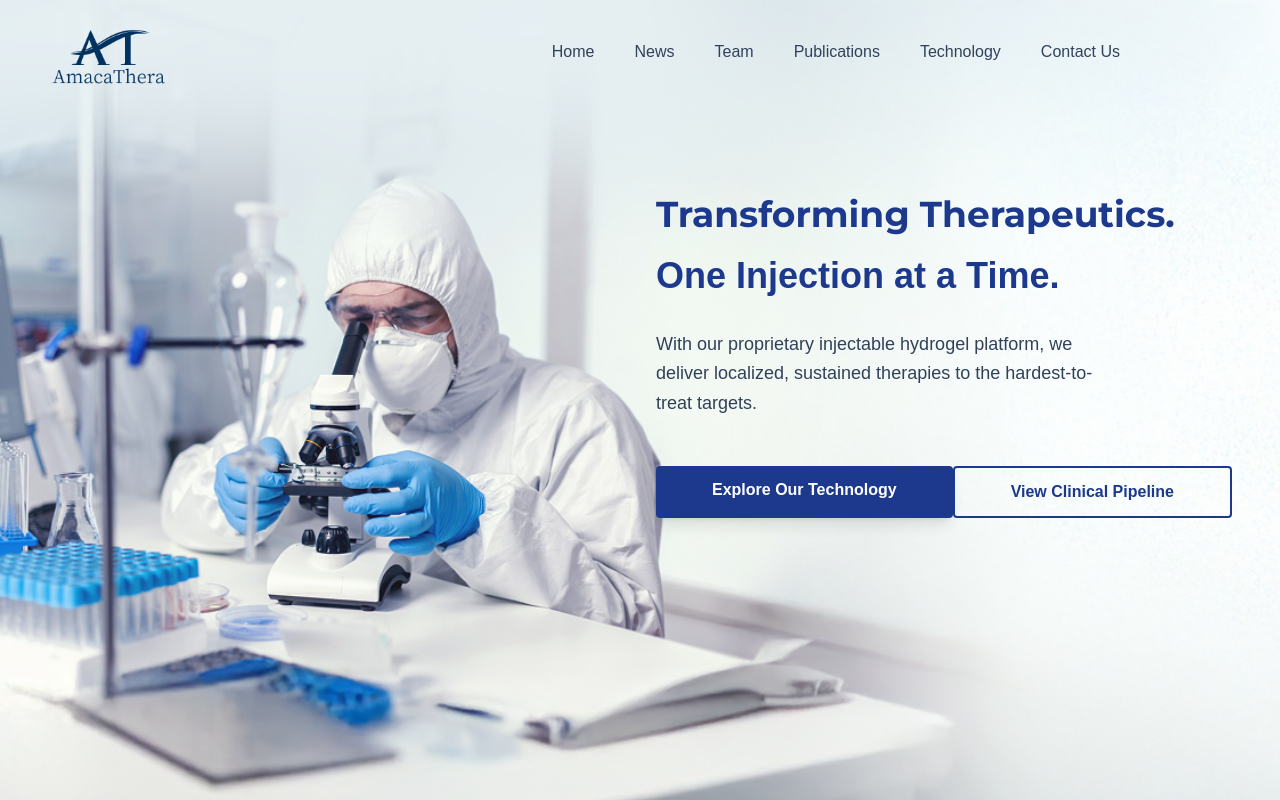
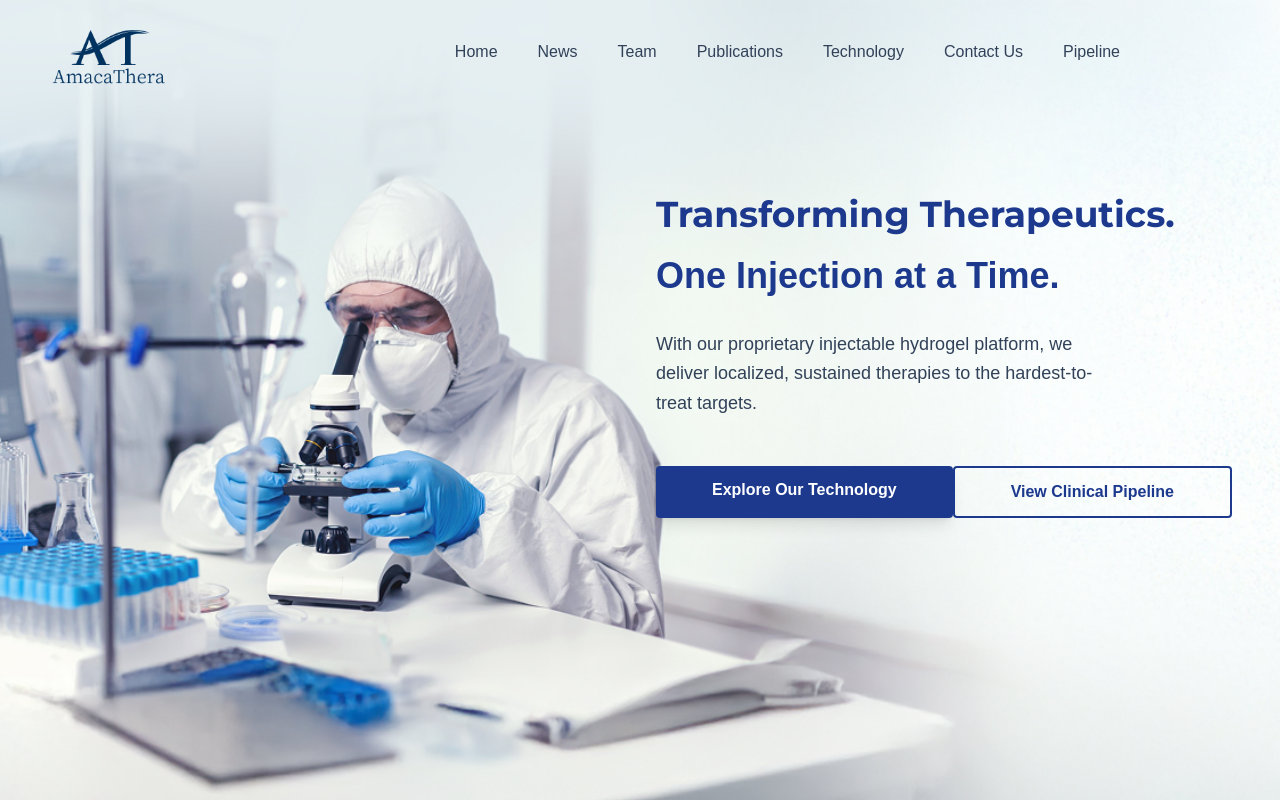
Before and after one commit to sharonatikin/amacathera, a Next.js app: page / in a window 1280 px wide. Shown: the top 800 px of the page. Built offline with nearby package versions, Linux system fonts and the light colour scheme.

Commit message:
10/11/25.9

```diff
--- a/src/components/Heading.tsx
+++ b/src/components/Heading.tsx
@@ -44,6 +44,13 @@ export default function Heading() {
     }
   }, [isMobileMenuOpen]);
 
+    const scrollToPipeline = () => {
+    const pipelineSection = document.getElementById('pipeline-section');
+    if (pipelineSection) {
+      pipelineSection.scrollIntoView({ behavior: 'smooth', block: 'start' });
+    }
+  };
+
   return (
     <>
       <nav className={`fixed top-0 left-0 right-0 z-50 flex items-center justify-between px-4 sm:px-6 md:px-8 lg:pl-10 lg:pr-40 mx-auto w-full transition-all duration-300 ${
@@ -75,7 +82,9 @@ export default function Heading() {
               {item}
             </a>
           ))}
+          <button onClick={scrollToPipeline} className="text-slate-700 hover:text-blue-900 font-medium transition">Pipeline</button>
         </div>
+
 
         {/* Mobile Menu Button */}
         <button
```
